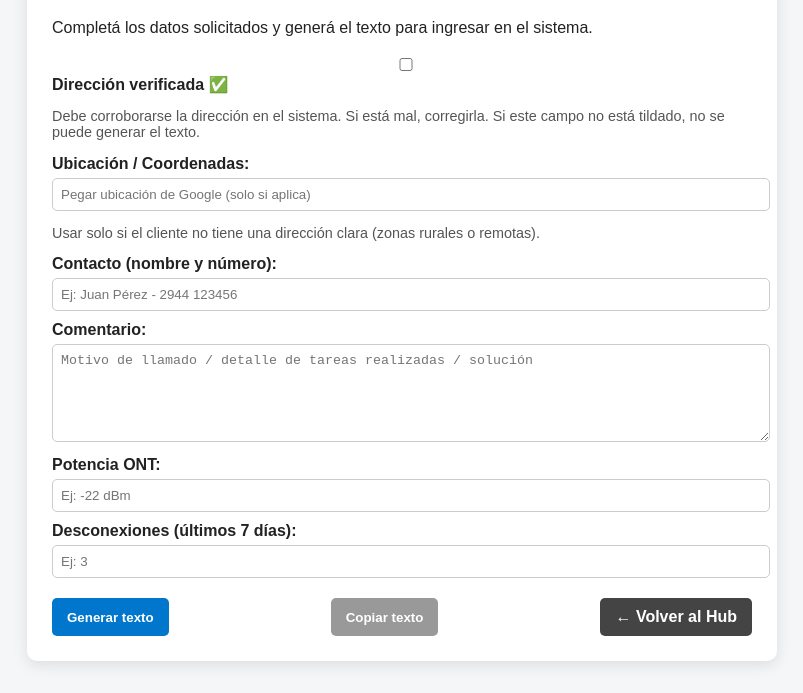
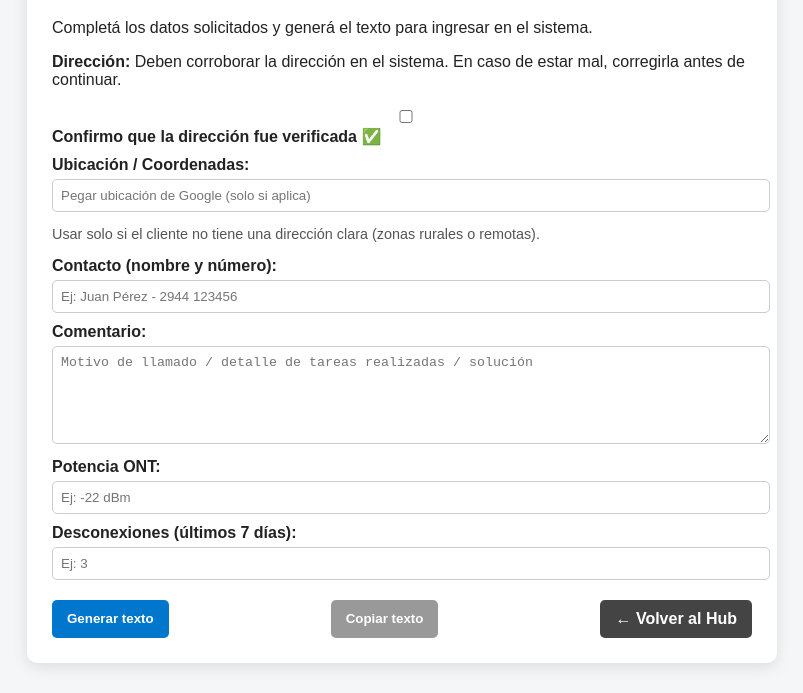
Before and after one commit to mcuiche/formularios-hub, a plain HTML site: page ftth_form.html in a window 1280 px wide. Shown: the part 117-810 px from the top of the page, without its empty margins (238-1041 px from the left). Drawn offline with Linux system fonts and the light colour scheme.

Commit message:
Update ftth_form.html

```diff
--- a/ftth_form.html
+++ b/ftth_form.html
@@ -12,14 +12,18 @@
     <h1>📡 Reclamo FTTH</h1>
     <p>Completá los datos solicitados y generá el texto para ingresar en el sistema.</p>
 
+    <!-- 🔽 Checkbox movido aquí debajo del título -->
+    <div class="direccion-check">
+      <p><strong>Dirección:</strong> Deben corroborar la dirección en el sistema.
+      En caso de estar mal, corregirla antes de continuar.</p>
+
+      <label class="check-label">
+        <input type="checkbox" id="direccionCheck">
+        Confirmo que la dirección fue verificada ✅
+      </label>
+    </div>
+
     <form id="ftthForm">
-      <label>
-        <input type="checkbox" id="direccionCheck">
-        Dirección verificada ✅
-      </label>
-      <p class="hint">Debe corroborarse la dirección en el sistema. Si está mal, corregirla.
-      Si este campo no está tildado, no se puede generar el texto.</p>
-
       <label for="ubicacion">Ubicación / Coordenadas:</label>
       <input type="text" id="ubicacion" placeholder="Pegar ubicación de Google (solo si aplica)">
       <p class="hint">Usar solo si el cliente no tiene una dirección clara (zonas rurales o remotas).</p>
```
